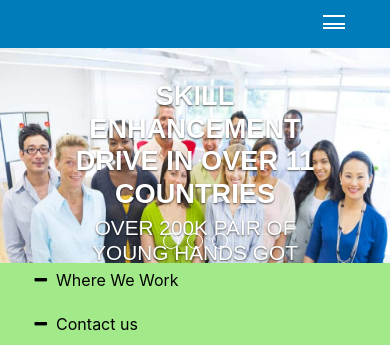
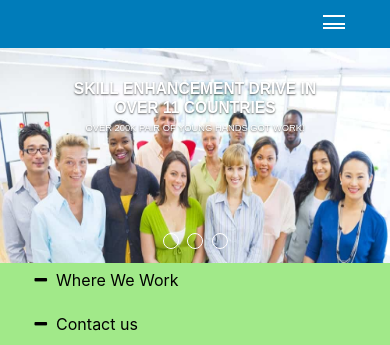
Before and after one commit to sanketmote/ihlo, a plain HTML site: page OurWork.html in a window 390 px wide. Shown: the top 345 px of the page. Drawn offline with nearby package versions, Linux system fonts and the light colour scheme; a web font is replaced by a local one.

Commit message:
README.md file updated

```diff
--- a/css/OurWork.css
+++ b/css/OurWork.css
@@ -160,14 +160,6 @@ label {
     .carousel {
         height: 55vw;
     }
-
-    .slide-title{
-        font-size: 1.7rem;
-    }
-
-    .slide-subtitle{
-        font-size: 1.3rem;
-    }
 }
 
 @media only screen and (max-width: 640px){
@@ -177,14 +169,6 @@ label {
 
     .carousel .controls1{
         top: 41vw;
-    }
-
-    .slide-title{
-        font-size: 1.7rem;
-    }
-
-    .slide-subtitle{
-        font-size: 1.3rem;
     }
 
 }
```
